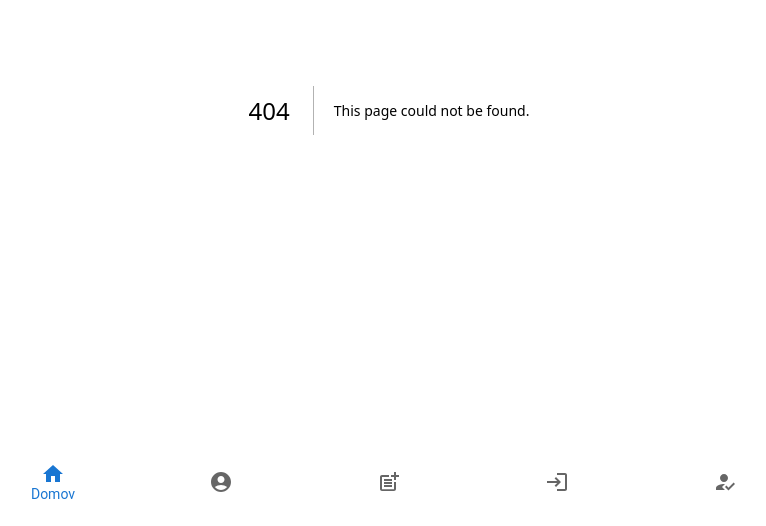
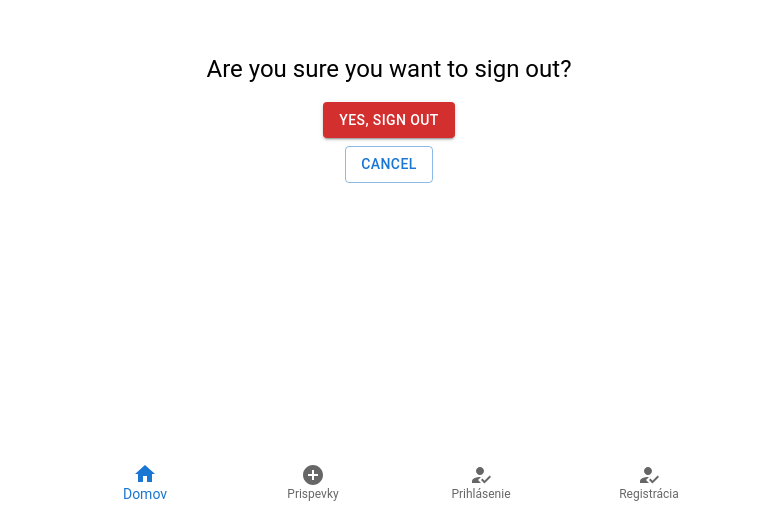
Before and after one commit to Micael895/prvy-projektnext, a Next.js app: page /auth/odhlasenie in a window 1280 px wide. Before the commit this address had no page. Shown: the part 290-816 px from the top of the page, without its empty margins (251-1017 px from the left). Built offline with nearby package versions, Linux system fonts and the light colour scheme; no server answers.

Commit message:
prihlasenie

```diff
--- /dev/null
+++ b/src/app/auth/odhlasenie/page.tsx
@@ -0,0 +1,47 @@
+"use client";
+
+import React from 'react';
+import { useRouter } from 'next/navigation';
+import { Button, Typography, Container } from '@mui/material';
+import { signOut } from 'next-auth/react';
+
+const SignOutPage = () => {
+  const router = useRouter();
+
+  const handleSignOut = () => {
+    signOut({ callbackUrl: '/' }); // Sign out and redirect to home
+  };
+
+  const handleCancel = () => {
+    router.push('/'); // Redirect back to the home page
+  };
+
+  return (
+    <Container
+      sx={{
+        display: 'flex',
+        flexDirection: 'column',
+        alignItems: 'center',
+        justifyContent: 'center',
+        height: '100vh',
+      }}
+    >
+      <Typography variant="h5" sx={{ marginBottom: '16px' }}>
+        Are you sure you want to sign out?
+      </Typography>
+      <Button
+        variant="contained"
+        color="error"
+        onClick={handleSignOut}
+        sx={{ marginBottom: '8px' }}
+      >
+        Yes, Sign Out
+      </Button>
+      <Button variant="outlined" onClick={handleCancel}>
+        Cancel
+      </Button>
+    </Container>
+  );
+};
+
+export default SignOutPage;
--- a/src/components/Navbar.tsx
+++ b/src/components/Navbar.tsx
@@ -1,62 +1,98 @@
-"use client";  // Add this line
+"use client";
 
-import * as React from 'react';
-import BottomNavigation from '@mui/material/BottomNavigation';
-import BottomNavigationAction from '@mui/material/BottomNavigationAction';
+import React from 'react';
+import { BottomNavigation, BottomNavigationAction, Avatar } from '@mui/material';
 import HomeIcon from '@mui/icons-material/Home';
-import AccountCircleIcon from '@mui/icons-material/AccountCircle';
-import PostAddIcon from '@mui/icons-material/PostAdd';
-import LoginIcon from '@mui/icons-material/Login';
+import AddCircleIcon from '@mui/icons-material/AddCircle';
 import HowToRegIcon from '@mui/icons-material/HowToReg';
-import { useRouter } from 'next/navigation'; // Updated import
+import { useRouter } from 'next/navigation';
+import { useSession } from 'next-auth/react';
 
-export default function NavBar() {
+const NavBar = () => {
   const [value, setValue] = React.useState(0);
   const router = useRouter();
+  const { data: session } = useSession();
 
-  const handleChange = (event: React.SyntheticEvent, newValue: number) => {
+  const handleNavigation = (event: React.SyntheticEvent, newValue: number) => {
     setValue(newValue);
-
-    // Updated routing logic using next/navigation
     switch (newValue) {
       case 0:
-        router.push('/');
+        router.push('/'); // Home
         break;
       case 1:
-        router.push('/profil');
+        router.push('/prispevok'); // Posts
         break;
       case 2:
-        router.push('/prispevok');
+        router.push('/profil'); // Profile
         break;
       case 3:
-        router.push('/auth/prihlasenie');
+        if (!session) {
+          router.push('/auth/prihlasenie'); // Direct to Sign In page
+        } else {
+          router.push('/auth/odhlasenie'); // Direct to Sign Out page
+        }
         break;
       case 4:
-        router.push('/auth/registracia');
+        router.push('/auth/registracia'); // Direct to Sign Up page
         break;
       default:
         break;
     }
   };
 
+  const navigationActions = [
+    <BottomNavigationAction key="home" label="Domov" icon={<HomeIcon />} />,
+    <BottomNavigationAction key="posts" label="Prispevky" icon={<AddCircleIcon />} />,
+  ];
+
+  if (session) {
+    navigationActions.push(
+      <BottomNavigationAction
+        key="profile"
+        label="Profil"
+        icon={
+          <Avatar
+            alt="User Profile Picture"
+            src={session.user?.image || ''}
+            sx={{ width: 24, height: 24 }}
+          />
+        }
+        onClick={() => router.push('/profil')}
+      />,
+      <BottomNavigationAction
+        key="logout"
+        label="Odhlásiť"
+        icon={<HowToRegIcon />}
+        onClick={() => router.push('/auth/odhlasenie')} // Direct to Sign Out page
+      />
+    );
+  } else {
+    navigationActions.push(
+      <BottomNavigationAction
+        key="signin"
+        label="Prihlásenie"
+        icon={<HowToRegIcon />}
+        onClick={() => router.push('/auth/prihlasenie')} // Direct to Sign In page
+      />,
+      <BottomNavigationAction
+        key="signup"
+        label="Registrácia"
+        icon={<HowToRegIcon />}
+        onClick={() => router.push('/auth/registracia')} // Direct to Sign Up page
+      />
+    );
+  }
+
   return (
     <BottomNavigation
-      sx={{
-        width: '100%',
-        position: 'fixed',
-        bottom: 0,
-        left: 0,
-        right: 0,
-        zIndex: 1000, // Ensure it's above other components
-      }}
       value={value}
-      onChange={handleChange}
+      onChange={handleNavigation}
+      showLabels
+      sx={{ position: 'fixed', bottom: 0, width: '100%' }}
     >
-      <BottomNavigationAction label="Domov" icon={<HomeIcon />} />
-      <BottomNavigationAction label="Profily" icon={<AccountCircleIcon />} />
-      <BottomNavigationAction label="Prispevky" icon={<PostAddIcon />} />
-      <BottomNavigationAction label="Prihlásenie" icon={<LoginIcon />} />
-      <BottomNavigationAction label="Registrácia" icon={<HowToRegIcon />} />
+      {navigationActions}
     </BottomNavigation>
   );
-}
+};
+
+export default NavBar;
```
Also changed, not shown: src/app/auth/prihlasenie/page.tsx (added, +23 -0 lines), src/app/auth/registracia/page.tsx (added, +21 -0 lines), src/components/SignInView.tsx (added, +10 -0 lines), src/components/SignOutView.tsx (added, +10 -0 lines).
